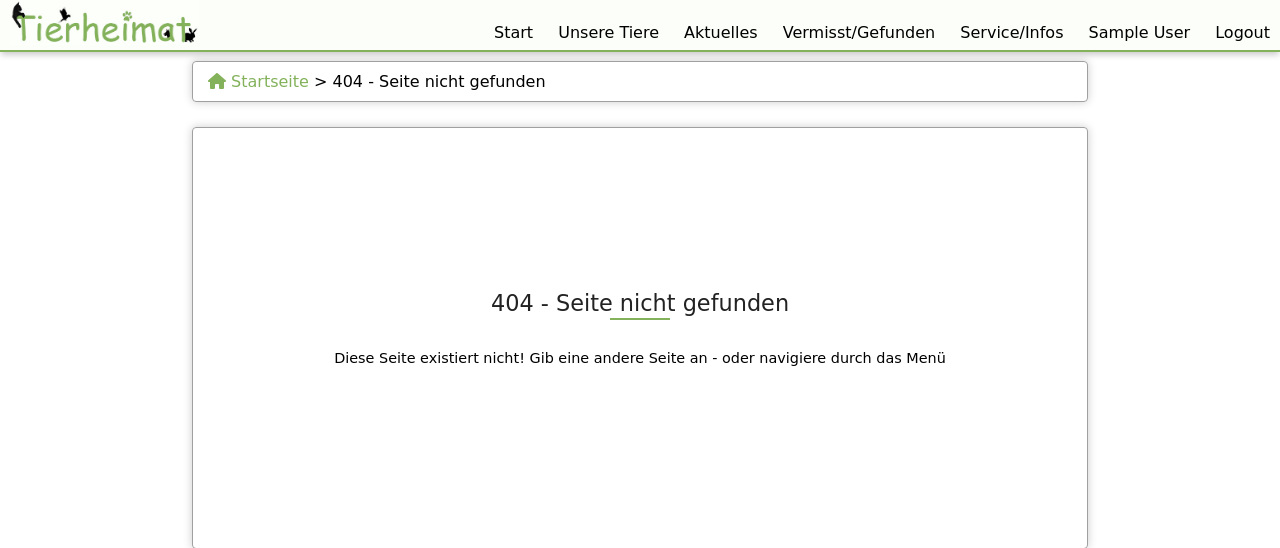
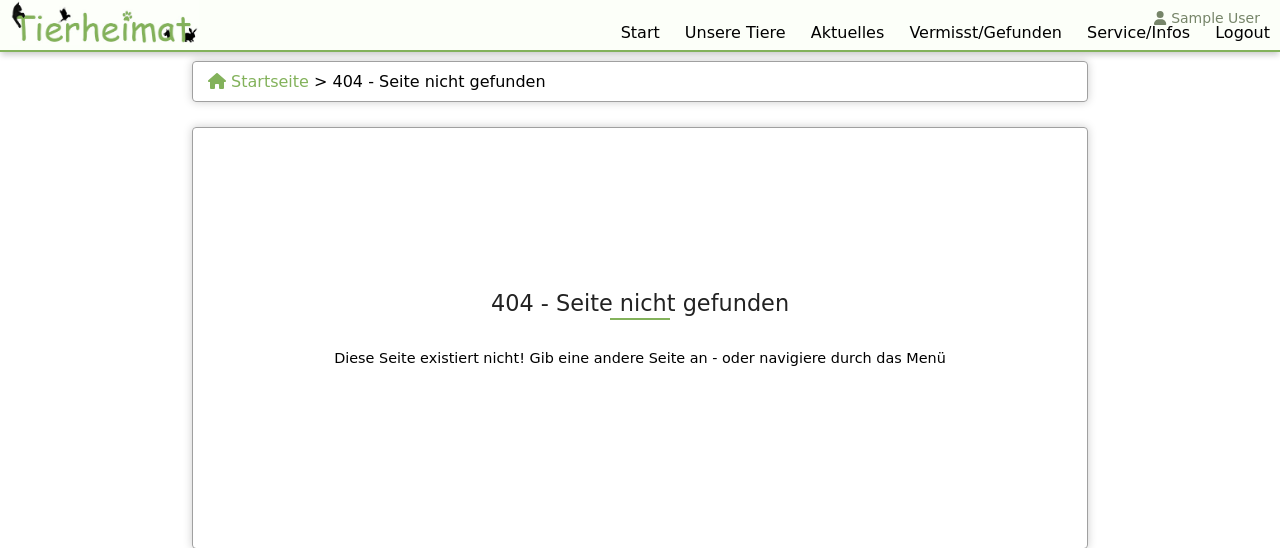
Before and after one commit to PhinaB/TierheimatWebsite, a PHP site: page /Studium/ in a window 1280 px wide. Shown: the top 548 px of the page. Run offline with PHP 8.4, Linux system fonts and the light colour scheme; the visitor is signed in with stand-in values (Sample User, id 1); some libraries are stand-ins or nearby versions.

Commit message:
change name position in menu

```diff
--- a/app/View/includes/menu.php
+++ b/app/View/includes/menu.php
@@ -11,6 +11,14 @@ function renderMenu ($currentPage): void {
                         <img class="logoPicture" src="<?php echo $baseDir; ?>img/logo.jpg" alt="Logo" title="Logo <?php if ($currentPage != 'index') { echo ' - mit Linksklick geht\'s zur Startseite'; } ?>" draggable="false" />
                     </a>
                 </span>
+
+                <?php
+                    session_start();
+
+                    if(isset($_SESSION['user_logged_in'])&& $_SESSION['user_logged_in'] === true) {
+                        echo '<span class ="user"><i class="fa-solid fa-user"></i>  ' . htmlspecialchars($_SESSION['username']) . ' </span>';
+                    }
+                ?>
 
                 <div id="menuRight">
                     <a <?php if ($currentPage === 'index') { echo 'class="disabled"'; } else { echo 'href="'.$baseDir.'"'; } ?> draggable="false">
@@ -51,10 +59,7 @@ function renderMenu ($currentPage): void {
                     </a>
 
                     <?php
-                    session_start();
-
                     if(isset($_SESSION['user_logged_in'])&& $_SESSION['user_logged_in'] === true) {
-                        echo '<a href="#" class ="disabled" style="color:black"><i class="fa-solid fa-user menuIcon onlySmallMenu"></i>' . htmlspecialchars($_SESSION['username']) . ' </a>';
                         echo '<a href="logout"><i class="fa-solid fa-right-from-bracket menuIcon onlySmallMenu"></i> Logout</a>';
                     }
                     else {
--- a/public/css/main.css
+++ b/public/css/main.css
@@ -281,6 +281,14 @@ a.bildwechsel:hover::after, a.bildwechsel::before {
     justify-content: center;
 }
 
+.user {
+    position: absolute;
+    top: 10px;
+    right: 20px;
+    color: #768569;
+    font-size: 14px;
+}
+
 @media only screen and (max-width: 1600px) {
     .grid, .gridIndex {
         padding-top: 67px;
```
